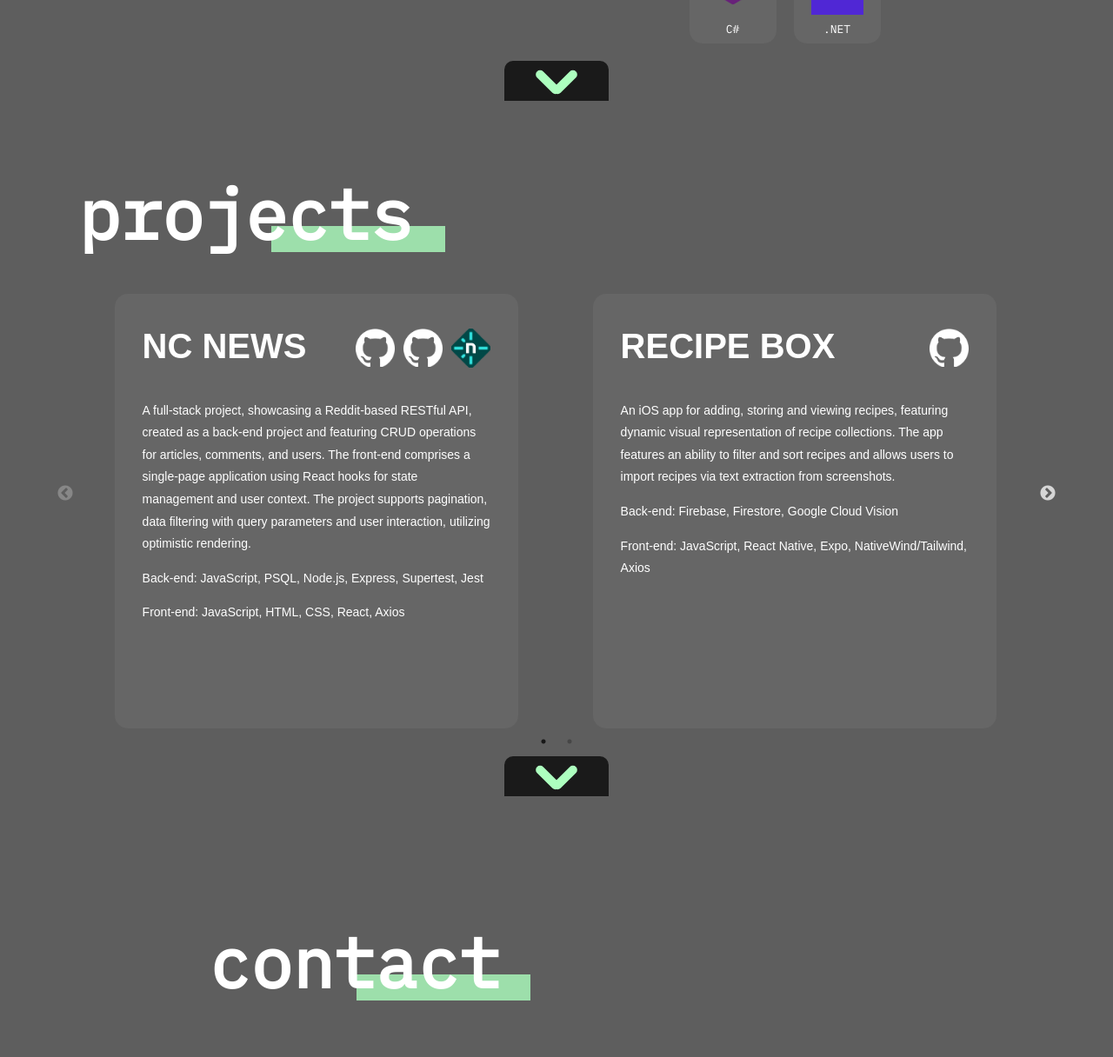
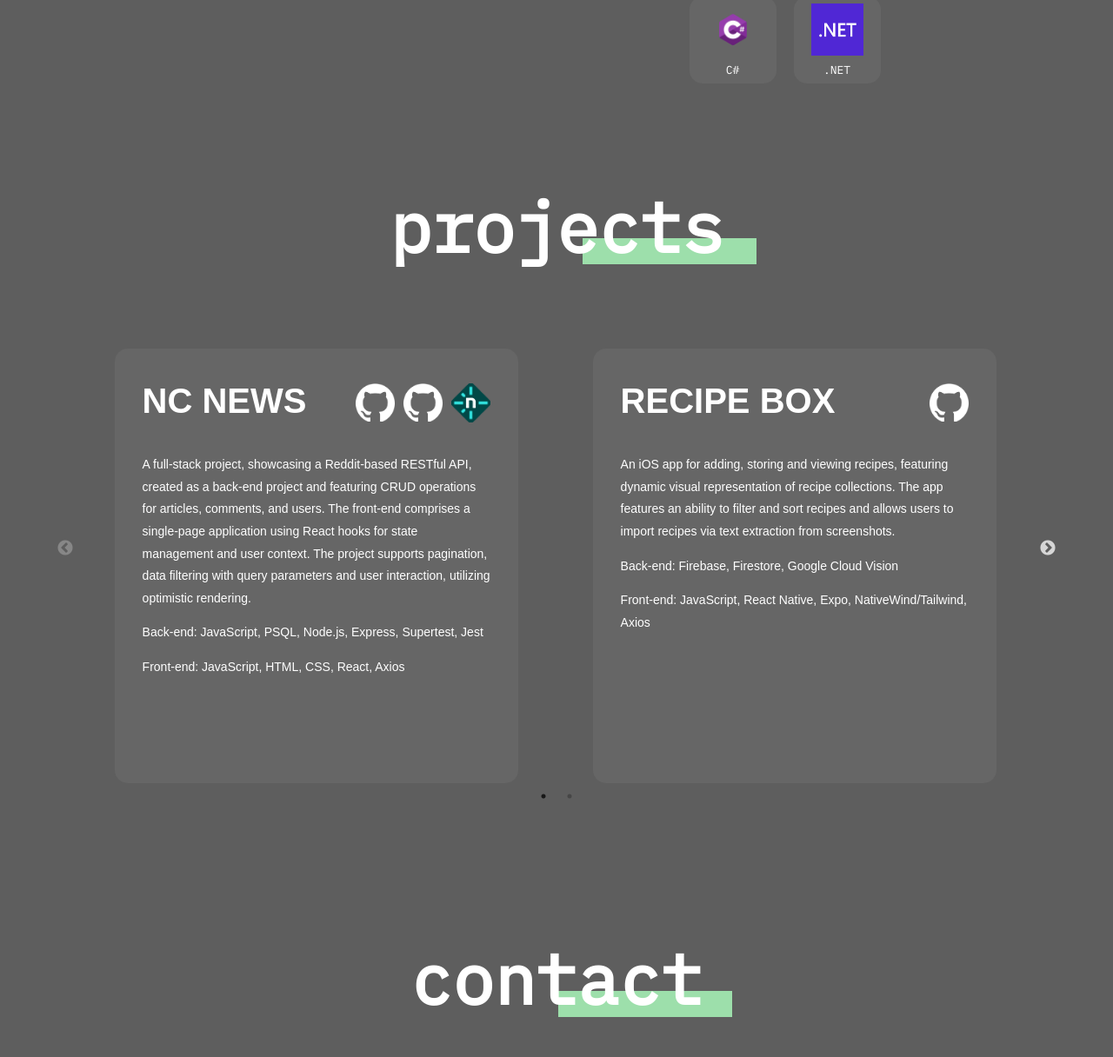
Before and after one commit to darinaJur/portfolio, a Next.js app: page / in a window 1280 px wide. Shown: the part 1484-2700 px from the top of the page at 87% size. Built offline with nearby package versions, Linux system fonts and the light colour scheme; a web font is replaced by a local one.

Commit message:
change main content layout

```diff
--- a/src/app/components/About/About.js
+++ b/src/app/components/About/About.js
@@ -77,7 +77,6 @@ export default function About({ font }) {
         </div>
         <TechStack />
       </div>
-      <DownButton pathway="#projects" />
     </main>
   );
 }
--- a/src/app/components/About/about.scss
+++ b/src/app/components/About/about.scss
@@ -1,5 +1,5 @@
 .about-page {
-  height: 100vh;
+  // height: 100vh;
   background-color: rgba(26, 26, 26, 0.7);
   color: white;
   display: flex;
@@ -10,6 +10,7 @@
 
 .about-and-tech {
   display: flex;
+  margin-top: 8%;
 }
 
 .about-container {
--- a/src/app/components/Contact/Contact.scss
+++ b/src/app/components/Contact/Contact.scss
@@ -1,5 +1,4 @@
 .contact-page {
-  height: 100vh;
   background-color: rgb(26, 26, 26, 70%);
   color: white;
   display: flex;
@@ -12,13 +11,13 @@
 }
 
 .contact-title-container {
-  left: 0;
+  text-align: center;
+  margin-top: 15%;
 
   h1 {
     position: relative;
     font-size: 80px;
     z-index: 1;
-    text-align: left;
     display: inline-block;
   }
 
@@ -38,6 +37,7 @@
     min-width: 800px;
     justify-content: center;
     align-items: center;
+    margin-bottom: 20%;
 }
 
 .contact-form {
--- a/src/app/components/Interactive/Interactive.scss
+++ b/src/app/components/Interactive/Interactive.scss
@@ -4,56 +4,56 @@
   height: 100%;
 }
 
-@keyframes moveInCircle {
-  0% {
-    transform: rotate(0deg);
-  }
-  50% {
-    transform: rotate(180deg);
-  }
-  100% {
-    transform: rotate(360deg);
-  }
-}
+// @keyframes moveInCircle {
+//   0% {
+//     transform: rotate(0deg);
+//   }
+//   50% {
+//     transform: rotate(180deg);
+//   }
+//   100% {
+//     transform: rotate(360deg);
+//   }
+// }
 
-@keyframes moveVertical {
-  0% {
-    transform: translateY(-50%);
-  }
-  50% {
-    transform: translateY(50%);
-  }
-  100% {
-    transform: translateY(-50%);
-  }
-}
+// @keyframes moveVertical {
+//   0% {
+//     transform: translateY(-50%);
+//   }
+//   50% {
+//     transform: translateY(50%);
+//   }
+//   100% {
+//     transform: translateY(-50%);
+//   }
+// }
 
-@keyframes moveTriangular {
-  0% {
-    transform: translate(0%, -50%);
-  }
-  33% {
-    transform: translate(50%, 0%);
-  }
-  66% {
-    transform: translate(0%, 50%);
-  }
-  100% {
-    transform: translate(0%, -50%);
-  }
-}
+// @keyframes moveTriangular {
+//   0% {
+//     transform: translate(0%, -50%);
+//   }
+//   33% {
+//     transform: translate(50%, 0%);
+//   }
+//   66% {
+//     transform: translate(0%, 50%);
+//   }
+//   100% {
+//     transform: translate(0%, -50%);
+//   }
+// }
 
-@keyframes moveHorizontal {
-  0% {
-    transform: translateX(-50%) translateY(-10%);
-  }
-  50% {
-    transform: translateX(50%) translateY(10%);
-  }
-  100% {
-    transform: translateX(-50%) translateY(-10%);
-  }
-}
+// @keyframes moveHorizontal {
+//   0% {
+//     transform: translateX(-50%) translateY(-10%);
+//   }
+//   50% {
+//     transform: translateX(50%) translateY(10%);
+//   }
+//   100% {
+//     transform: translateX(-50%) translateY(-10%);
+//   }
+// }
 
 .main-bg {
   width: 100vw;
--- a/src/app/components/Projects/Projects.js
+++ b/src/app/components/Projects/Projects.js
@@ -96,7 +96,6 @@ export default function Projects({ font }) {
           ))}
         </Slider>
       </div>
-      <DownButton pathway="#contact" />
     </main>
   );
 }
--- a/src/app/components/Projects/projects.scss
+++ b/src/app/components/Projects/projects.scss
@@ -1,5 +1,5 @@
 .projects-page {
-  height: 100vh;
+  // height: 100vh;
   background-color: rgb(26, 26, 26, 70%);
   color: white;
   display: flex;
@@ -14,10 +14,12 @@
   align-items: flex-start;
   margin-bottom: 0rem;
   width: 1100px;
+  margin-top: 8%;
 }
 
 .project-title-container {
-  left: 0;
+  text-align: center;
+  margin-bottom: 3rem;
 
   h1 {
     position: relative;
```
